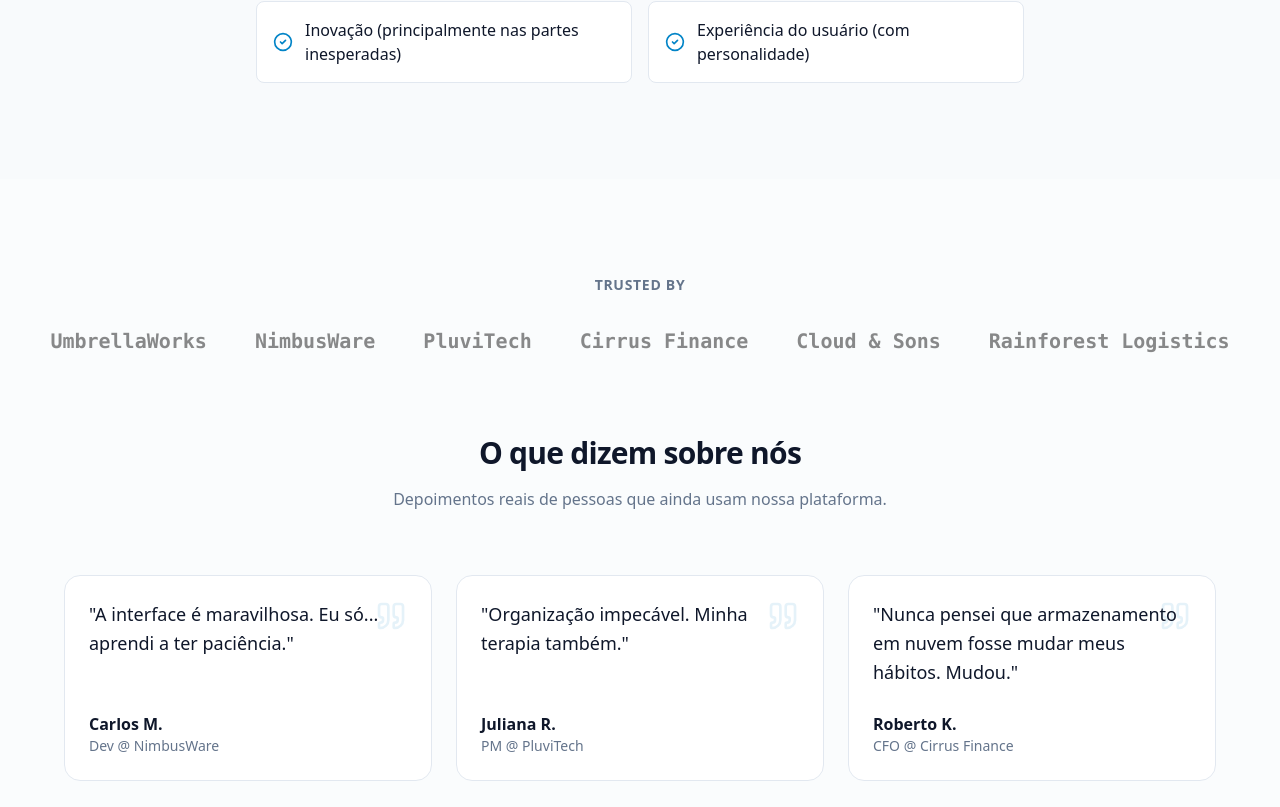
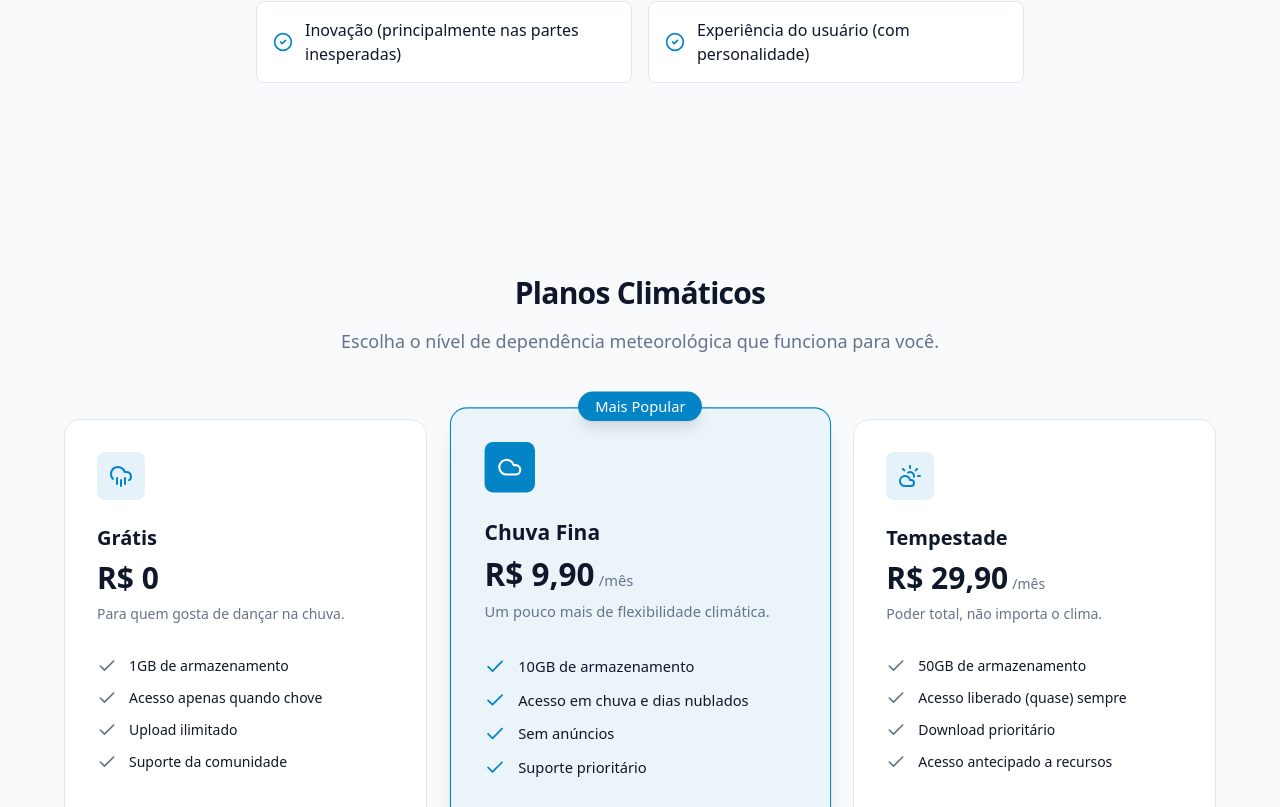
Before and after one commit to Melksedeque/rain-drive, a Next.js app: page / in a window 1280 px wide. Shown: the part 1993-2800 px from the top of the page. Built offline with nearby package versions, Linux system fonts and the light colour scheme; no server answers.

Commit message:
Importar componente de planos

```diff
--- a/src/app/page.tsx
+++ b/src/app/page.tsx
@@ -5,6 +5,7 @@ import { About } from "@/components/landing/about";
 import { Testimonials } from "@/components/landing/testimonials";
 import { Contact } from "@/components/landing/contact";
 import { Footer } from "@/components/landing/footer";
+import { Pricing } from "@/components/landing/pricing";
 
 export default function Home() {
   return (
@@ -13,6 +14,7 @@ export default function Home() {
       <Hero />
       <Features />
       <About />
+      <Pricing />
       <Testimonials />
       <Contact />
       <Footer />
```
